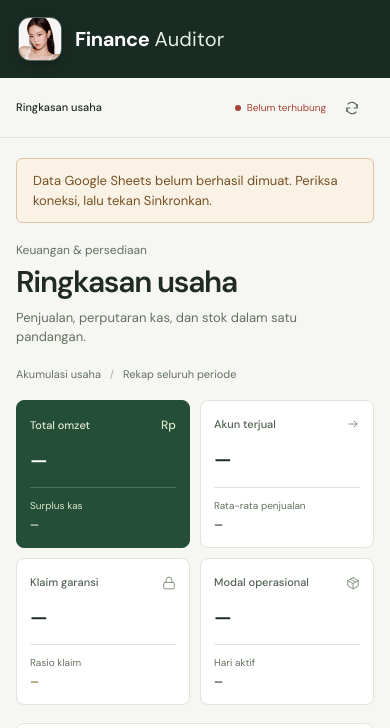
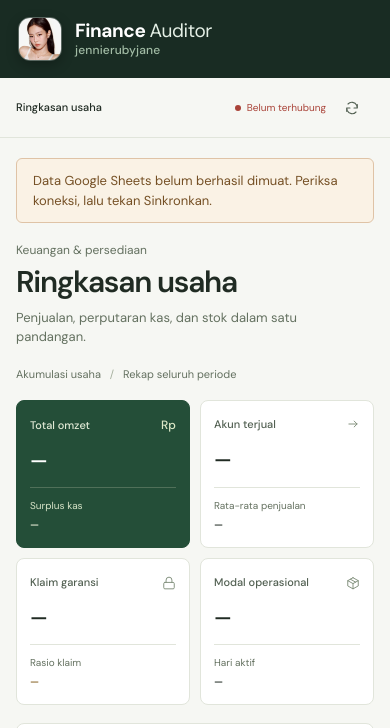
Before and after one commit to aicerubyjane/ai-finance-auditor, a plain HTML site: page static/index.html in a window 390 px wide. Shown: the top 728 px of the page. Drawn offline with Linux system fonts and the light colour scheme; no server answers.

Commit message:
feat(brand): add jennierubyjane handle under title with link to Instagram on avatar and handle

```diff
--- a/static/css/style.css
+++ b/static/css/style.css
@@ -155,9 +155,25 @@ button,a,input,select  {
   gap: 13px;
   align-items: center;
   padding: 0 8px;
-  color: #fff;
+  min-height: 52px;
+}
+
+.brand-avatar-link  {
+  display: flex;
+  flex-shrink: 0;
   text-decoration: none;
-  min-height: 52px;
+  border-radius: 12px;
+  transition: transform 160ms cubic-bezier(0.4, 0, 0.2, 1), filter 160ms ease;
+  cursor: pointer;
+}
+
+.brand-avatar-link:hover  {
+  transform: scale(1.05);
+  filter: brightness(1.08);
+}
+
+.brand-avatar-link:active  {
+  transform: scale(0.95);
 }
 
 .brand-avatar  {
@@ -172,19 +188,48 @@ button,a,input,select  {
   display: block;
 }
 
+.brand-text-block  {
+  display: flex;
+  flex-direction: column;
+  gap: 1.5px;
+  min-width: 0;
+}
+
+.brand-title,
 .brand-name  {
-  font-size: 20px;
+  font-size: 19px;
   font-weight: 700;
   line-height: 1.15;
   letter-spacing: -.4px;
-}
-
+  color: #fff;
+  text-decoration: none;
+}
+
+.brand-title span,
 .brand-name span  {
-  display: block;
-  font-size: 13px;
-  letter-spacing: .2px;
   color: #bbcdbd;
   font-weight: 400;
+  margin-left: 4px;
+}
+
+.brand-handle  {
+  font-size: 12px;
+  font-weight: 450;
+  letter-spacing: .15px;
+  color: #a2bca5;
+  text-decoration: none;
+  width: fit-content;
+  transition: color 150ms ease, opacity 150ms ease;
+  line-height: 1.2;
+}
+
+.brand-handle:hover  {
+  color: #ffffff;
+  text-decoration: underline;
+}
+
+.brand-handle:active  {
+  opacity: 0.75;
 }
 
 .workspace-label  {
@@ -1829,16 +1874,22 @@ select  {
     height: 44px;
     border-radius: 12px;
   }
+  .brand-title,
   .brand-name  {
-    font-size: 20px;
+    font-size: 19px;
     font-weight: 700;
   }
+  .brand-title span,
   .brand-name span  {
     display: inline;
-    margin-left: 5px;
-    font-size: 20px;
+    margin-left: 4px;
+    font-size: 19px;
     font-weight: 400;
     color: #e4efe5;
+  }
+  .brand-handle  {
+    font-size: 12px;
+    color: #a2bca5;
   }
   .workspace-label,.sidebar-bottom  {
     display: none;
@@ -2054,13 +2105,19 @@ select  {
     height: 44px;
     border-radius: 12px;
   }
+  .brand-title,
   .brand-name  {
-    font-size: 20px;
+    font-size: 19px;
     font-weight: 700;
   }
+  .brand-title span,
   .brand-name span  {
-    font-size: 20px;
+    font-size: 19px;
     font-weight: 400;
+  }
+  .brand-handle  {
+    font-size: 12px;
+    color: #a2bca5;
   }
   .sidebar .side-nav,
   .side-nav  {
--- a/static/index.html
+++ b/static/index.html
@@ -5,11 +5,11 @@
   <title>Ringkasan Usaha · Finance Auditor</title><meta name="description" content="Pantau penjualan, kas, dan persediaan akun dalam satu ruang kerja.">
   <link rel="preconnect" href="https://fonts.googleapis.com"><link rel="preconnect" href="https://fonts.gstatic.com" crossorigin>
   <link href="https://fonts.googleapis.com/css2?family=DM+Sans:wght@400;450;500;550;600;650;700&display=swap" rel="stylesheet">
-  <link rel="stylesheet" href="/css/style.css?v=kiriatas-icon-v1">
+  <link rel="stylesheet" href="/css/style.css?v=jennie-ig-v1">
   <script src="/vendor/chart.umd.js" defer></script>
-  <script src="/js/app.js?v=kiriatas-icon-v1" defer></script>
-  <script src="/js/editor.js?v=kiriatas-icon-v1" defer></script>
-  <script src="/js/navigation.js?v=kiriatas-icon-v1" defer></script>
+  <script src="/js/app.js?v=jennie-ig-v1" defer></script>
+  <script src="/js/editor.js?v=jennie-ig-v1" defer></script>
+  <script src="/js/navigation.js?v=jennie-ig-v1" defer></script>
 </head>
 <body>
   <svg class="icon-definitions" xmlns="http://www.w3.org/2000/svg" aria-hidden="true" style="display:none">
@@ -34,7 +34,15 @@
   <a class="skip-link" href="#mainContent">Lewati ke ringkasan</a>
   <div class="app-layout">
     <aside class="sidebar">
-      <a class="brand" href="#overview" aria-label="Finance Auditor, ringkasan"><img class="brand-avatar" src="/assets/kiriatasicon.png" alt="Finance Auditor" width="46" height="46"><span class="brand-name">Finance<span>Auditor</span></span></a>
+      <div class="brand">
+        <a class="brand-avatar-link" href="https://www.instagram.com/jennierubyjane/" target="_blank" rel="noopener noreferrer" aria-label="Instagram @jennierubyjane">
+          <img class="brand-avatar" src="/assets/kiriatasicon.png" alt="jennierubyjane" width="46" height="46">
+        </a>
+        <div class="brand-text-block">
+          <a class="brand-title" href="#overview" aria-label="Finance Auditor, ringkasan">Finance<span>Auditor</span></a>
+          <a class="brand-handle" href="https://www.instagram.com/jennierubyjane/" target="_blank" rel="noopener noreferrer">jennierubyjane</a>
+        </div>
+      </div>
       <div class="workspace-label">Ruang kerja</div>
       <nav class="side-nav" aria-label="Navigasi utama">
         <a class="nav-link active" href="#overview" data-target-view="overview" aria-current="location"><svg class="icon"><use href="#i-grid"/></svg><span>Ringkasan</span></a>
```
